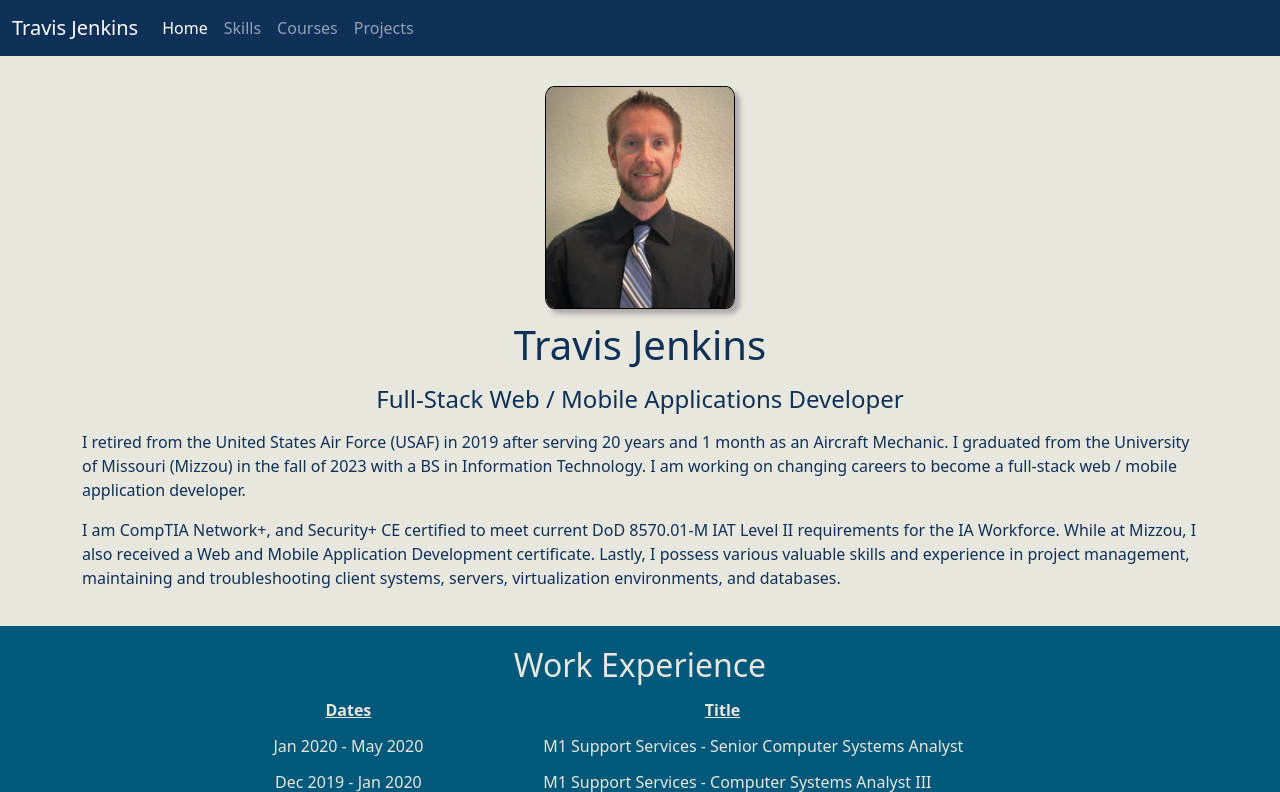
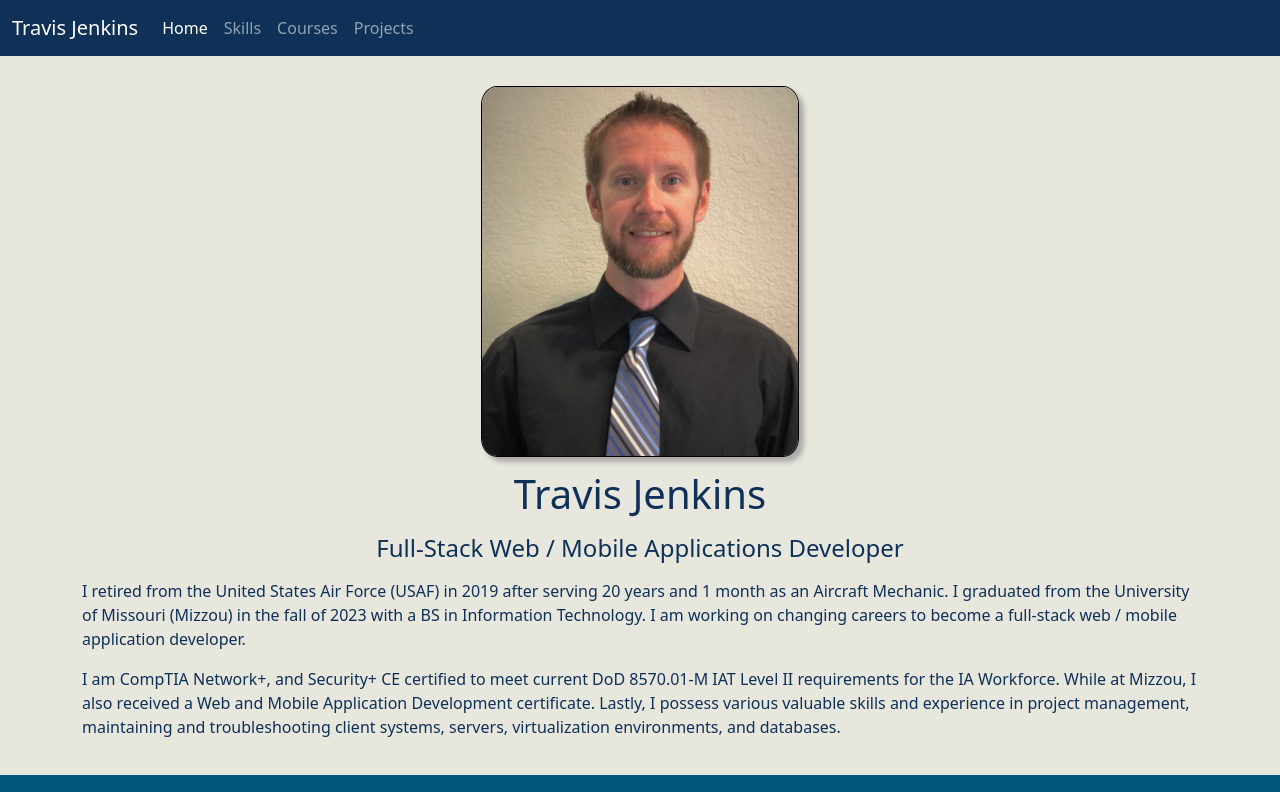
Before and after one commit to travisjenkins/MyProfileSite, a plain HTML site: page index.html in a window 1280 px wide. Shown: the top 792 px of the page. Drawn offline with nearby package versions, Linux system fonts and the light colour scheme.

Commit message:
Fixed profile picture sizing issue.

```diff
--- a/index.html
+++ b/index.html
@@ -49,6 +49,7 @@
             src="./images/Profile-Pic.jpg"
             alt="Travis Jenkins"
             id="my-picture"
+            class="w-25"
           />
         </div>
         <div class="intro-narrative">
--- a/styles/profile.css
+++ b/styles/profile.css
@@ -8,8 +8,7 @@
   position: relative;
   margin-top: 3%;
   margin-bottom: 1%;
-  width: 15%;
-  max-width: 40%;
+  max-width: 30%;
   border: 1px solid black;
   border-radius: 5%;
   /*
```
